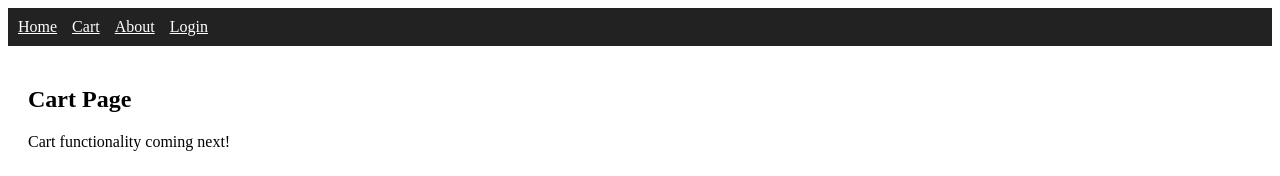
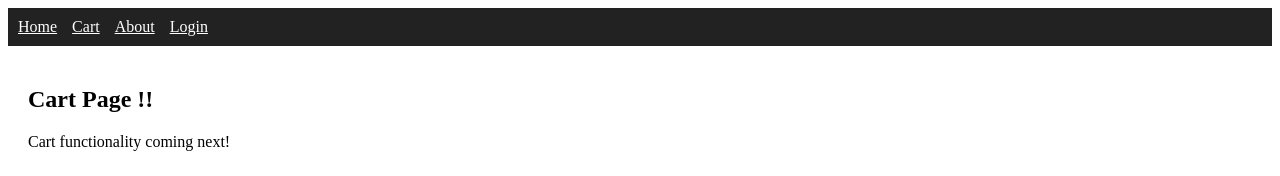
Before and after one commit to MangeshWaghmare/e_commerce, a React (Vite) app: page /cart in a window 1280 px wide. Shown: the top 176 px of the page. Built offline with nearby package versions, Linux system fonts and the light colour scheme.

Commit message:
code updated

```diff
--- a/src/pages/Cart.jsx
+++ b/src/pages/Cart.jsx
@@ -1,7 +1,7 @@
 function Cart() {
   return (
     <div style={{ padding: "20px" }}>
-      <h2>Cart Page</h2>
+      <h2>Cart Page !!</h2>
       <p>Cart functionality coming next!</p>
     </div>
   );
--- a/src/pages/Login.jsx
+++ b/src/pages/Login.jsx
@@ -1,7 +1,7 @@
 function Login() {
   return (
     <div style={{ padding: "20px" }}>
-      <h2>Login Page</h2>
+      <h2>Login Page !! </h2>
       <p>Login functionality coming next!</p>
     </div>
   );
```
